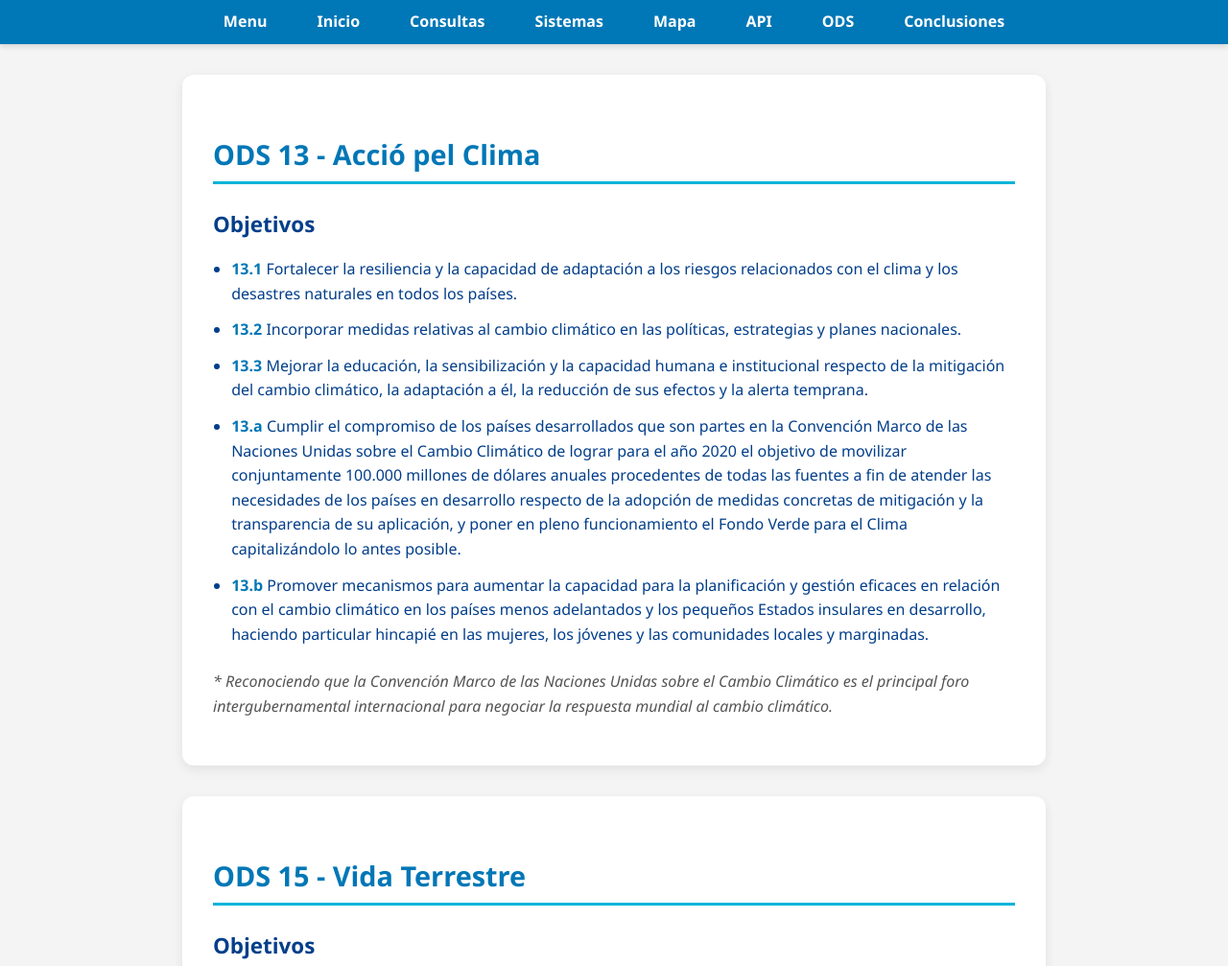
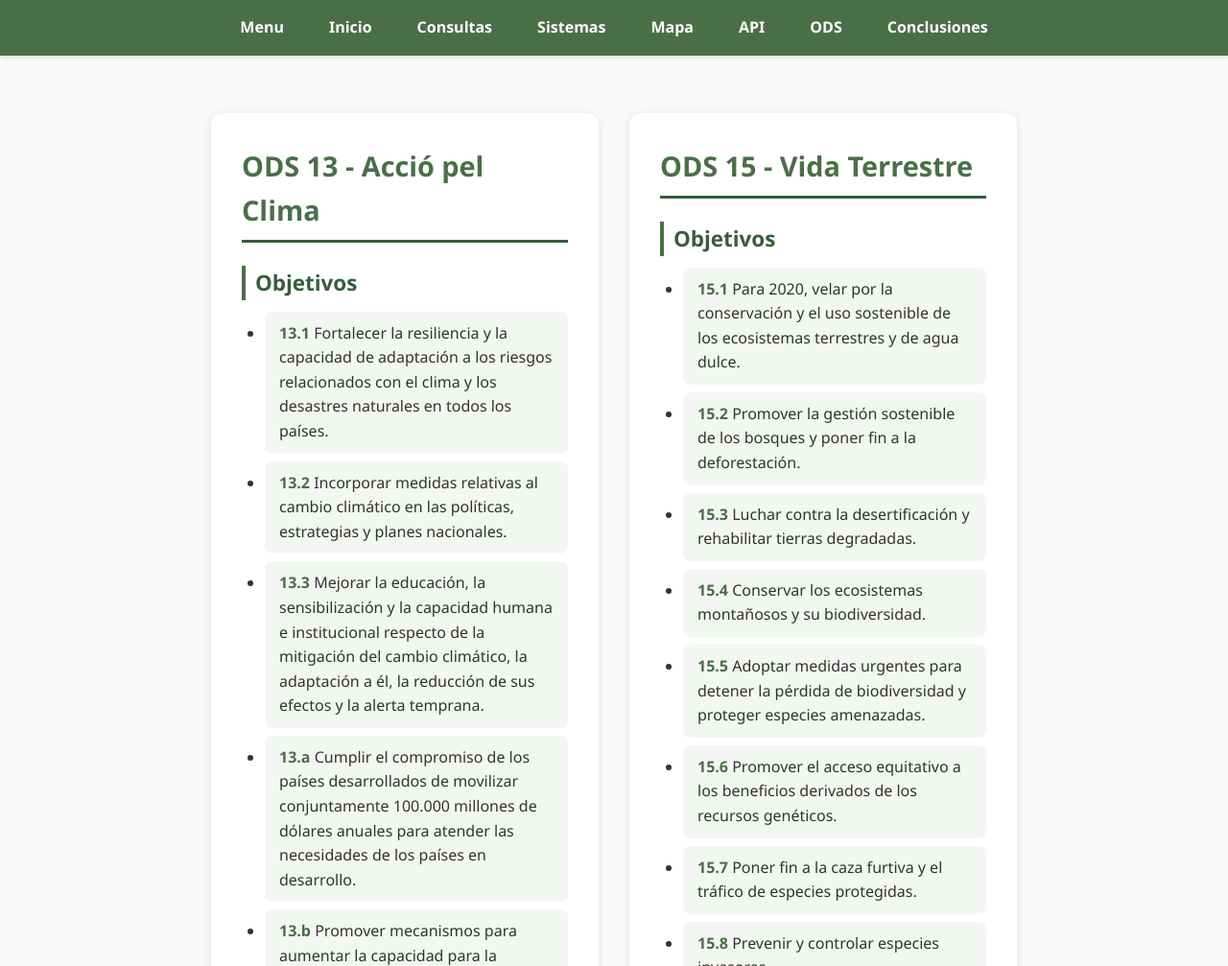
Before and after one commit to CataGenovese/sostenibilitat_web, a website: page public/HTML/ods.html in a window 1280 px wide. Shown: the top 1007 px of the page at 96% size. Drawn offline with Linux system fonts and the light colour scheme.

Commit message:
daskfbaskljfvslkhjafv kjslkjafvbsiuaj

```diff
--- a/public/CSS/api.css
+++ b/public/CSS/api.css
@@ -1,52 +1,49 @@
 /* Fuente y colores */
-body {
+* {
     margin: 0;
-    font-family: 'Segoe UI', sans-serif;
-    background-color: #f4f9f4;
+    padding: 0;
+    box-sizing: border-box;
 }
 
-header {
-    padding: 1rem;
-    display: flex;
-    justify-content: space-between;
-    align-items: center;
-}
-
-header h1 {
-    color: #ffffff;
-    margin: 0;
-    font-size: 1.5rem;
-}
-
-nav {
-    position: fixed;
-    top: 0;
-    right: 0;
-    background-color: transparent;
-    box-shadow: none;
-    padding: 1rem;
-    z-index: 1000;
-}
-
-nav ul {
-    display: flex;
-    gap: 1rem;
-    list-style: none;
-    margin: 0;
+body {
+    font-family: 'Segoe UI', sans-serif;
+    background-color: #f9f9f9;
+    color: #333;
+    line-height: 1.6;
     padding: 0;
 }
 
-nav a {
-    color: black;
+/* === HEADER Y NAVEGACIÓN === */
+header {
+    background-color: #4a6f47;
+    color: white;
+    padding: 1rem 0;
+    box-shadow: 0 2px 5px rgba(0, 0, 0, 0.1);
+}
+
+header nav ul {
+    list-style: none;
+    display: flex;
+    justify-content: center;
+    flex-wrap: wrap;
+    gap: 15px;
+    padding: 0;
+    margin: 0;
+}
+
+header nav ul li a {
+    color: white;
     text-decoration: none;
     font-weight: bold;
     padding: 0.5rem 1rem;
-    transition: background-color 0.3s ease, color 0.3s ease;
-    border-radius: 8px;
+    border-radius: 6px;
+    transition: background-color 0.3s ease;
 }
 
-nav a:hover {
-    background-color: rgba(0, 0, 0, 0.05);
+header nav ul li a:hover,
+nav a.active {
+    background-color: #355e3b;
+    color: white;
 }
 
 /* Sección principal */
@@ -77,6 +74,7 @@ h2 {
     display: flex;
     gap: 2rem;
     margin-top: 2rem;
+    flex-wrap: wrap;
 }
 
 /* Filtros a la izquierda en columna */
@@ -159,7 +157,7 @@ h2 {
     width: 100%;
 }
 
-/* Ilustración y otros estilos (sin cambios) */
+/* Ilustración y otros estilos */
 #visual {
     text-align: center;
     margin-top: 1rem;
@@ -183,10 +181,20 @@ h2 {
     border-radius: 8px;
     font-size: 1rem;
     display: none;
-    /* Oculto por defecto */
 }
 
 #resultado.visible {
     display: block;
-    /* Mostrar cuando haya un resultado */
 }
+
+/* Responsivo */
+@media (max-width: 768px) {
+    #contenedor-filtros-resultados {
+        flex-direction: column;
+    }
+
+    nav ul {
+        flex-direction: column;
+        gap: 0.5rem;
+    }
+}
--- a/public/CSS/conclusiones.css
+++ b/public/CSS/conclusiones.css
@@ -1,14 +1,21 @@
+/* === RESETEO GENERAL Y BASE === */
+* {
+    margin: 0;
+    padding: 0;
+    box-sizing: border-box;
+}
+
 body {
     font-family: 'Segoe UI', sans-serif;
-    margin: 0;
-    padding: 0;
     background-color: #f9f9f9;
     color: #333;
     line-height: 1.6;
+    padding: 0;
 }
 
+/* === HEADER Y NAVEGACIÓN === */
 header {
-    background-color: #4a6f47;
+    background-color: #4a6f47; /* tono coherente con conclusiones */
     color: white;
     padding: 1rem 0;
     box-shadow: 0 2px 5px rgba(0, 0, 0, 0.1);
@@ -16,14 +23,12 @@ header {
 
 header nav ul {
     list-style: none;
-    margin: 0;
-    padding: 0;
     display: flex;
     justify-content: center;
-}
-
-header nav ul li {
-    margin: 0 15px;
+    flex-wrap: wrap;
+    gap: 15px;
+    padding: 0;
+    margin: 0;
 }
 
 header nav ul li a {
@@ -31,62 +36,74 @@ header nav ul li a {
     text-decoration: none;
     font-weight: bold;
     padding: 0.5rem 1rem;
-    border-radius: 5px;
+    border-radius: 6px;
     transition: background-color 0.3s ease;
 }
 
-header nav ul li a:hover {
-    background-color: #355e3b;
-}
-
+header nav ul li a:hover,
 nav a.active {
     background-color: #355e3b;
     color: white;
 }
 
+/* === SECCIÓN CONCLUSIONES === */
 #conclusiones {
-    padding: 2rem;
     max-width: 900px;
-    margin: auto;
+    margin: 40px auto;
+    padding: 20px 30px;
+    background-color: #ffffff;
+    border-radius: 12px;
+    box-shadow: 0 2px 8px rgba(0, 0, 0, 0.1);
 }
 
+/* Títulos */
 #conclusiones h1 {
     color: #4a6f47;
     font-size: 2rem;
-    margin-bottom: 1rem;
+    margin-bottom: 1.5rem;
+    text-align: center;
 }
 
 #conclusiones h2 {
     color: #355e3b;
     margin-top: 2rem;
-    margin-bottom: 0.5rem;
+    margin-bottom: 0.75rem;
+    font-size: 1.4rem;
+    border-left: 4px solid #4a6f47;
+    padding-left: 10px;
+}
+
+/* Listas y párrafos */
+#conclusiones ul,
+#conclusiones p {
+    background-color: #f3f7f1;
+    padding: 10px 15px;
+    border-radius: 8px;
+    margin-bottom: 1.2rem;
 }
 
 #conclusiones ul {
     padding-left: 1.5rem;
-    margin-bottom: 1rem;
 }
 
 #conclusiones li {
     margin-bottom: 0.5rem;
+    list-style: disc;
 }
 
 #conclusiones p {
-    margin-bottom: 1rem;
+    text-align: justify;
 }
 
-/* Responsive */
+/* RESPONSIVE */
 @media (max-width: 768px) {
-    header nav ul {
+    nav ul {
         flex-direction: column;
         align-items: center;
     }
 
-    header nav ul li {
-        margin: 10px 0;
-    }
-
     #conclusiones {
-        padding: 1rem;
+        padding: 20px;
+        margin: 20px;
     }
 }
--- a/public/CSS/consultas.css
+++ b/public/CSS/consultas.css
@@ -1,4 +1,4 @@
-/* Reset básico */
+/* === RESETEO GENERAL Y BASE === */
 * {
     margin: 0;
     padding: 0;
@@ -6,37 +6,44 @@
 }
 
 body {
-    font-family: 'Segoe UI', Tahoma, Geneva, Verdana, sans-serif;
-    background-color: #f4f6f8;
+    font-family: 'Segoe UI', sans-serif;
+    background-color: #f9f9f9;
     color: #333;
     line-height: 1.6;
+    padding: 0;
+}
+
+/* === HEADER Y NAVEGACIÓN === */
+header {
+    background-color: #4a6f47; /* tono coherente con conclusiones */
+    color: white;
+    padding: 1rem 0;
+    box-shadow: 0 2px 5px rgba(0, 0, 0, 0.1);
+}
+
+header nav ul {
+    list-style: none;
+    display: flex;
+    justify-content: center;
+    flex-wrap: wrap;
+    gap: 15px;
     padding: 0;
     margin: 0;
 }
 
-/* Estilo para el header y nav */
-header {
-    background-color: #2c3e50;
-    padding: 1rem 0;
-    box-shadow: 0 2px 4px rgba(0, 0, 0, 0.1);
+header nav ul li a {
+    color: white;
+    text-decoration: none;
+    font-weight: bold;
+    padding: 0.5rem 1rem;
+    border-radius: 6px;
+    transition: background-color 0.3s ease;
 }
 
-nav ul {
-    list-style: none;
-    display: flex;
-    justify-content: center;
-    gap: 1.5rem;
-}
-
-nav a {
-    color: #ecf0f1;
-    text-decoration: none;
-    font-weight: bold;
-    transition: color 0.3s;
-}
-
-nav a:hover {
-    color: #1abc9c;
+header nav ul li a:hover,
+nav a.active {
+    background-color: #355e3b;
+    color: white;
 }
 
 /* Estilo del main y sección de consultas */
--- a/public/CSS/inicio.css
+++ b/public/CSS/inicio.css
@@ -1,43 +1,49 @@
-body {
+/* === RESETEO GENERAL Y BASE === */
+* {
   margin: 0;
   padding: 0;
+  box-sizing: border-box;
+}
+
+body {
   font-family: 'Segoe UI', sans-serif;
-  background-color: #f4f4f4;
+  background-color: #f9f9f9;
   color: #333;
   line-height: 1.6;
+  padding: 0;
 }
 
+/* === HEADER Y NAVEGACIÓN === */
 header {
-  background-color: #4a6f47;
+  background-color: #4a6f47; /* tono coherente con conclusiones */
+  color: white;
   padding: 1rem 0;
   box-shadow: 0 2px 5px rgba(0, 0, 0, 0.1);
 }
 
-nav ul {
+header nav ul {
+  list-style: none;
   display: flex;
   justify-content: center;
-  list-style: none;
+  flex-wrap: wrap;
+  gap: 15px;
+  padding: 0;
   margin: 0;
-  padding: 0;
-  flex-wrap: wrap;
 }
 
-nav ul li {
-  margin: 0 10px;
-}
-
-nav ul li a {
+header nav ul li a {
   color: white;
   text-decoration: none;
   font-weight: bold;
   padding: 0.5rem 1rem;
-  border-radius: 5px;
-  transition: background-color 0.3s;
+  border-radius: 6px;
+  transition: background-color 0.3s ease;
 }
 
-nav ul li a:hover,
-nav ul li a.active {
+header nav ul li a:hover,
+nav a.active {
   background-color: #355e3b;
+  color: white;
 }
 
 main {
--- a/public/CSS/mapa.css
+++ b/public/CSS/mapa.css
@@ -1,47 +1,49 @@
 /* === RESET GENERAL === */
-{
+* {
   margin: 0;
   padding: 0;
   box-sizing: border-box;
 }
 
 body {
-    font-family: 'Segoe UI', Tahoma, Geneva, Verdana, sans-serif;
-    background-color: #f4f4f4;
+  font-family: 'Segoe UI', sans-serif;
+  background-color: #f9f9f9;
   color: #333;
   line-height: 1.6;
-    padding: 20px;
+  padding: 0;
 }
 
-  /* === HEADER === */
+/* === HEADER Y NAVEGACIÓN === */
 header {
-    background-color: #264653;
-    padding: 15px 0;
-    margin-bottom: 20px;
+  background-color: #4a6f47;
+  color: white;
+  padding: 1rem 0;
+  box-shadow: 0 2px 5px rgba(0, 0, 0, 0.1);
 }
 
 header nav ul {
+  list-style: none;
   display: flex;
   justify-content: center;
-    list-style: none;
   flex-wrap: wrap;
-  }
-
-  header nav ul li {
-    margin: 0 10px;
+  gap: 15px;
+  padding: 0;
+  margin: 0;
 }
 
 header nav ul li a {
-    color: #fff;
+  color: white;
   text-decoration: none;
   font-weight: bold;
-    padding: 8px 12px;
-    border-radius: 5px;
+  padding: 0.5rem 1rem;
+  border-radius: 6px;
   transition: background-color 0.3s ease;
 }
 
-  header nav ul li a:hover {
-    background-color: #2a9d8f;
+header nav ul li a:hover,
+nav a.active {
+  background-color: #355e3b;
+  color: white;
 }
 
 /* === MAIN CONTAINER === */
@@ -50,7 +52,8 @@
   margin: 0 auto;
 }
 
-  h1, h2 {
+h1,
+h2 {
   margin-bottom: 20px;
   color: #264653;
   text-align: center;
@@ -102,7 +105,7 @@
   background: #fff;
   padding: 10px;
   border-radius: 8px;
-    box-shadow: 0 2px 6px rgba(0,0,0,0.1);
+  box-shadow: 0 2px 6px rgba(0, 0, 0, 0.1);
 }
 
 /* === TABLA RESUMEN === */
@@ -111,7 +114,7 @@
   margin: 20px 0;
   border-collapse: collapse;
   background-color: #fff;
-    box-shadow: 0 2px 8px rgba(0,0,0,0.1);
+  box-shadow: 0 2px 8px rgba(0, 0, 0, 0.1);
   border-radius: 8px;
   overflow: hidden;
 }
@@ -141,11 +144,11 @@
   margin-top: 30px;
 }
 
-  .graficos-lineas > div {
+.graficos-lineas>div {
   background-color: white;
   padding: 10px;
   border-radius: 10px;
-    box-shadow: 0 2px 6px rgba(0,0,0,0.1);
+  box-shadow: 0 2px 6px rgba(0, 0, 0, 0.1);
   min-height: 300px;
 }
 
--- a/public/CSS/ods.css
+++ b/public/CSS/ods.css
@@ -1,27 +1,34 @@
-/* Fuente y colores base */
+/* === RESETEO GENERAL Y BASE === */
+* {
+    margin: 0;
+    padding: 0;
+    box-sizing: border-box;
+}
+
 body {
     font-family: 'Segoe UI', sans-serif;
-    margin: 0;
+    background-color: #f9f9f9;
+    color: #333;
+    line-height: 1.6;
     padding: 0;
-    background-color: #f4f4f4;
-    color: #023e8a;
-    line-height: 1.6;
 }
 
-/* Encabezado */
+/* === HEADER Y NAVEGACIÓN === */
 header {
-    background-color: #0077b6;
-    padding: 10px 0;
-    box-shadow: 0 2px 6px rgba(0, 0, 0, 0.15);
+    background-color: #4a6f47; /* tono coherente con conclusiones */
+    color: white;
+    padding: 1rem 0;
+    box-shadow: 0 2px 5px rgba(0, 0, 0, 0.1);
 }
 
 header nav ul {
     list-style: none;
-    margin: 0;
-    padding: 0;
     display: flex;
     justify-content: center;
-    gap: 20px;
+    flex-wrap: wrap;
+    gap: 15px;
+    padding: 0;
+    margin: 0;
 }
 
 header nav ul li a {
@@ -33,24 +40,30 @@ header nav ul li a {
     transition: background-color 0.3s ease;
 }
 
-header nav ul li a:hover {
-    background-color: #00b4d8;
+header nav ul li a:hover,
+nav a.active {
+    background-color: #355e3b;
+    color: white;
 }
 
-/* Sección principal ODS */
+/* === SECCIÓN ODS === */
 #ods {
     max-width: 900px;
-    margin: 2rem auto;
-    padding: 0 1rem;
+    margin: 40px auto;
+    padding: 20px 30px;
+    display: flex;
+    flex-wrap: wrap;
+    gap: 2rem;
+    justify-content: center;
 }
 
-/* Tarjetas de los artículos */
+/* === TARJETAS ODS === */
 .ods-block {
+    flex: 1 1 45%;
     background-color: #ffffff;
     border-radius: 12px;
-    box-shadow: 0 4px 12px rgba(0, 0, 0, 0.08);
+    box-shadow: 0 2px 8px rgba(0, 0, 0, 0.1);
     padding: 2rem;
-    margin-bottom: 2rem;
     transition: transform 0.2s;
 }
 
@@ -58,38 +71,62 @@ header nav ul li a:hover {
     transform: scale(1.01);
 }
 
-/* Títulos */
+/* === TÍTULOS ODS === */
 .ods-block h1 {
+    color: #4a6f47;
     font-size: 1.8rem;
-    color: #0077b6;
-    margin-bottom: 0.8rem;
-    border-bottom: 3px solid #00b4d8;
-    padding-bottom: 0.3rem;
+    margin-bottom: 1rem;
+    border-bottom: 3px solid #355e3b;
+    padding-bottom: 0.5rem;
 }
 
 .ods-block h2 {
+    color: #355e3b;
+    margin-top: 1.5rem;
+    margin-bottom: 0.75rem;
     font-size: 1.4rem;
-    color: #023e8a;
-    margin-top: 1.5rem;
+    border-left: 4px solid #4a6f47;
+    padding-left: 10px;
+}
+
+/* === LISTAS === */
+.ods-block ul {
+    padding-left: 1.5rem;
     margin-bottom: 1rem;
 }
 
-/* Lista de objetivos */
-.ods-block ul {
-    padding-left: 1.2rem;
-}
-
 .ods-block ul li {
-    margin-bottom: 12px;
+    margin-bottom: 0.5rem;
+    list-style: disc;
+    background-color: #f3f7f1;
+    padding: 10px 15px;
+    border-radius: 8px;
 }
 
 .ods-block ul li strong {
-    color: #0077b6;
+    color: #4a6f47;
 }
 
-/* Nota final en cursiva */
+/* === NOTA FINAL === */
 .ods-note {
     margin-top: 1.5rem;
     font-style: italic;
     color: #555;
 }
+
+/* === RESPONSIVE === */
+@media (max-width: 768px) {
+    header nav ul {
+        flex-direction: column;
+        align-items: center;
+    }
+
+    #ods {
+        padding: 20px;
+        margin: 20px;
+    }
+
+    .ods-block {
+        flex: 1 1 100%;
+    }
+}
--- a/public/CSS/sistemas.css
+++ b/public/CSS/sistemas.css
@@ -1,25 +1,49 @@
 /* General */
+* {
+    margin: 0;
+    padding: 0;
+    box-sizing: border-box;
+}
+
 body {
     font-family: 'Segoe UI', sans-serif;
-    margin: 0;
-    padding: 0;
     background-color: #f9f9f9;
     color: #333;
     line-height: 1.6;
+    padding: 0;
 }
 
-/* Encabezado */
+/* === HEADER Y NAVEGACIÓN === */
 header {
     background-color: #4a6f47;
     color: white;
     padding: 1rem 0;
     box-shadow: 0 2px 5px rgba(0, 0, 0, 0.1);
-    text-align: center;
 }
 
-header h1 {
+header nav ul {
+    list-style: none;
+    display: flex;
+    justify-content: center;
+    flex-wrap: wrap;
+    gap: 15px;
+    padding: 0;
     margin: 0;
-    font-size: 2rem;
+}
+
+header nav ul li a {
+    color: white;
+    text-decoration: none;
+    font-weight: bold;
+    padding: 0.5rem 1rem;
+    border-radius: 6px;
+    transition: background-color 0.3s ease;
+}
+
+header nav ul li a:hover,
+nav a.active {
+    background-color: #355e3b;
+    color: white;
 }
 
 /* Secciones */
--- a/public/HTML/ods.html
+++ b/public/HTML/ods.html
@@ -1,11 +1,10 @@
 <!DOCTYPE html>
-<html lang="en">
+<html lang="es">
 <head>
     <meta charset="UTF-8">
     <meta name="viewport" content="width=device-width, initial-scale=1.0">
-    <title>Document</title>
+    <title>ODS</title>
     <link rel="stylesheet" href="../CSS/ods.css">
-
 </head>
 <body>
     <header>
@@ -23,70 +22,35 @@
         </nav>
     </header>
 
-
     <section id="ods">
         <article class="ods-block">
             <h1>ODS 13 - Acció pel Clima</h1>
             <h2>Objetivos</h2>
             <ul>
-            <li><strong>13.1</strong> Fortalecer la resiliencia y la capacidad de adaptación a los riesgos relacionados
-              con el clima y los desastres naturales en todos los países.</li>
-            <li><strong>13.2</strong> Incorporar medidas relativas al cambio climático en las políticas, estrategias y
-              planes nacionales.</li>
-            <li><strong>13.3</strong> Mejorar la educación, la sensibilización y la capacidad humana e institucional
-              respecto de la mitigación del cambio climático, la adaptación a él, la reducción de sus efectos y la alerta
-              temprana.</li>
-            <li><strong>13.a</strong> Cumplir el compromiso de los países desarrollados que son partes en la Convención
-              Marco de las Naciones Unidas sobre el Cambio Climático de lograr para el año 2020 el objetivo de movilizar
-              conjuntamente 100.000 millones de dólares anuales procedentes de todas las fuentes a fin de atender las
-              necesidades de los países en desarrollo respecto de la adopción de medidas concretas de mitigación y la
-              transparencia de su aplicación, y poner en pleno funcionamiento el Fondo Verde para el Clima capitalizándolo
-              lo antes posible.</li>
-            <li><strong>13.b</strong> Promover mecanismos para aumentar la capacidad para la planificación y gestión
-              eficaces en relación con el cambio climático en los países menos adelantados y los pequeños Estados
-              insulares en desarrollo, haciendo particular hincapié en las mujeres, los jóvenes y las comunidades locales
-              y marginadas.</li>
+                <li><strong>13.1</strong> Fortalecer la resiliencia y la capacidad de adaptación a los riesgos relacionados con el clima y los desastres naturales en todos los países.</li>
+                <li><strong>13.2</strong> Incorporar medidas relativas al cambio climático en las políticas, estrategias y planes nacionales.</li>
+                <li><strong>13.3</strong> Mejorar la educación, la sensibilización y la capacidad humana e institucional respecto de la mitigación del cambio climático, la adaptación a él, la reducción de sus efectos y la alerta temprana.</li>
+                <li><strong>13.a</strong> Cumplir el compromiso de los países desarrollados de movilizar conjuntamente 100.000 millones de dólares anuales para atender las necesidades de los países en desarrollo.</li>
+                <li><strong>13.b</strong> Promover mecanismos para aumentar la capacidad para la planificación y gestión eficaces en relación con el cambio climático en los países más vulnerables.</li>
             </ul>
-          <p class="ods-note"><em>* Reconociendo que la Convención Marco de las Naciones Unidas sobre el Cambio Climático
-              es el principal foro intergubernamental internacional para negociar la respuesta mundial al cambio
-              climático.</em></p>
+            <p class="ods-note"><em>* Reconociendo que la Convención Marco de las Naciones Unidas sobre el Cambio Climático es el principal foro intergubernamental internacional para negociar la respuesta mundial al cambio climático.</em></p>
         </article>
 
         <article class="ods-block">
             <h1>ODS 15 - Vida Terrestre</h1>
             <h2>Objetivos</h2>
             <ul>
-            <li><strong>15.1</strong> Para 2020, velar por la conservación, el restablecimiento y el uso sostenible de los
-              ecosistemas terrestres y los ecosistemas interiores de agua dulce y los servicios que proporcionan, en
-              particular los bosques, los humedales, las montañas y las zonas áridas, en consonancia con las obligaciones
-              contraídas en virtud de acuerdos internacionales.</li>
-            <li><strong>15.2</strong> Para 2020, promover la gestión sostenible de todos los tipos de bosques, poner fin a
-              la deforestación, recuperar los bosques degradados e incrementar la forestación y la reforestación a nivel
-              mundial.</li>
-            <li><strong>15.3</strong> Para 2030, luchar contra la desertificación, rehabilitar las tierras y los suelos
-              degradados, incluidas las tierras afectadas por la desertificación, la sequía y las inundaciones, y procurar
-              lograr un mundo con una degradación neutra del suelo.</li>
-            <li><strong>15.4</strong> Para 2030, velar por la conservación de los ecosistemas montañosos, incluida su
-              diversidad biológica, a fin de mejorar su capacidad de proporcionar beneficios esenciales para el desarrollo
-              sostenible.</li>
-            <li><strong>15.5</strong> Adoptar medidas urgentes y significativas para reducir la degradación de los
-              hábitats naturales, detener la pérdida de la diversidad biológica y, para 2020, proteger las especies
-              amenazadas y evitar su extinción.</li>
-            <li><strong>15.6</strong> Promover la participación justa y equitativa en los beneficios que se deriven de la
-              utilización de los recursos genéticos y promover el acceso adecuado a esos recursos, como se ha convenido
-              internacionalmente.</li>
-            <li><strong>15.7</strong> Adoptar medidas urgentes para poner fin a la caza furtiva y el tráfico de especies
-              protegidas de flora y fauna y abordar la demanda y la oferta ilegales de productos silvestres.</li>
-            <li><strong>15.8</strong> Para 2020, adoptar medidas para prevenir la introducción de especies exóticas
-              invasoras y reducir de forma significativa sus efectos en los ecosistemas terrestres y acuáticos y controlar
-              o erradicar las especies prioritarias.</li>
-            <li><strong>15.9</strong> Para 2020, integrar los valores de los ecosistemas y la diversidad biológica en la
-              planificación nacional y local, los procesos de desarrollo, las estrategias de reducción de la pobreza y la
-              contabilidad.</li>
+                <li><strong>15.1</strong> Para 2020, velar por la conservación y el uso sostenible de los ecosistemas terrestres y de agua dulce.</li>
+                <li><strong>15.2</strong> Promover la gestión sostenible de los bosques y poner fin a la deforestación.</li>
+                <li><strong>15.3</strong> Luchar contra la desertificación y rehabilitar tierras degradadas.</li>
+                <li><strong>15.4</strong> Conservar los ecosistemas montañosos y su biodiversidad.</li>
+                <li><strong>15.5</strong> Adoptar medidas urgentes para detener la pérdida de biodiversidad y proteger especies amenazadas.</li>
+                <li><strong>15.6</strong> Promover el acceso equitativo a los beneficios derivados de los recursos genéticos.</li>
+                <li><strong>15.7</strong> Poner fin a la caza furtiva y el tráfico de especies protegidas.</li>
+                <li><strong>15.8</strong> Prevenir y controlar especies invasoras.</li>
+                <li><strong>15.9</strong> Integrar los valores de la biodiversidad en la planificación nacional y local.</li>
             </ul>
         </article>
     </section>
-
-
 </body>
 </html>
```
Also changed, not shown: public/HTML/incio.html (+1 -1 lines), public/HTML/mapa_incendis.html (+1 -1 lines), public/HTML/sistemas.html (+0 -1 lines). Lines whose indentation alone changed are shown as unchanged.
